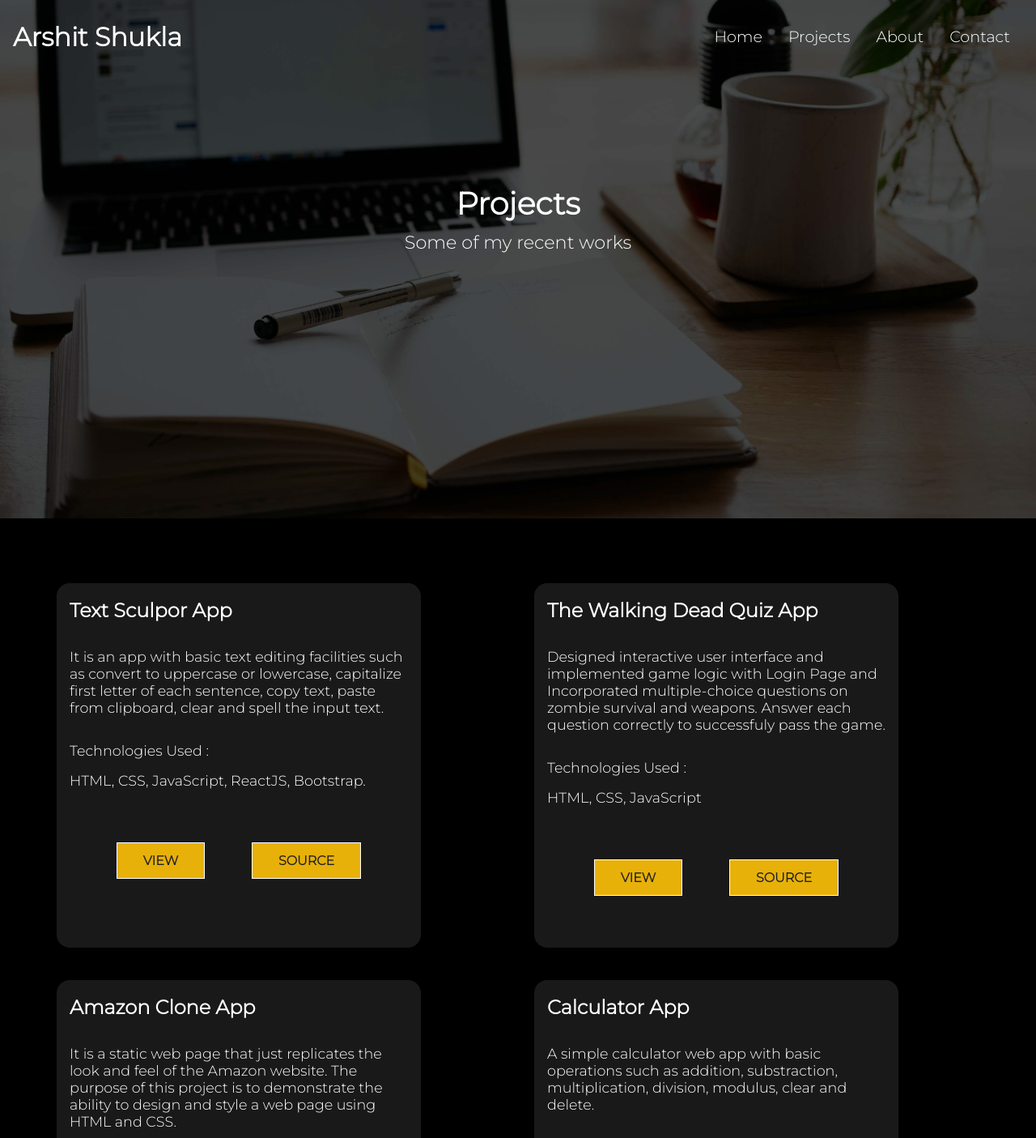
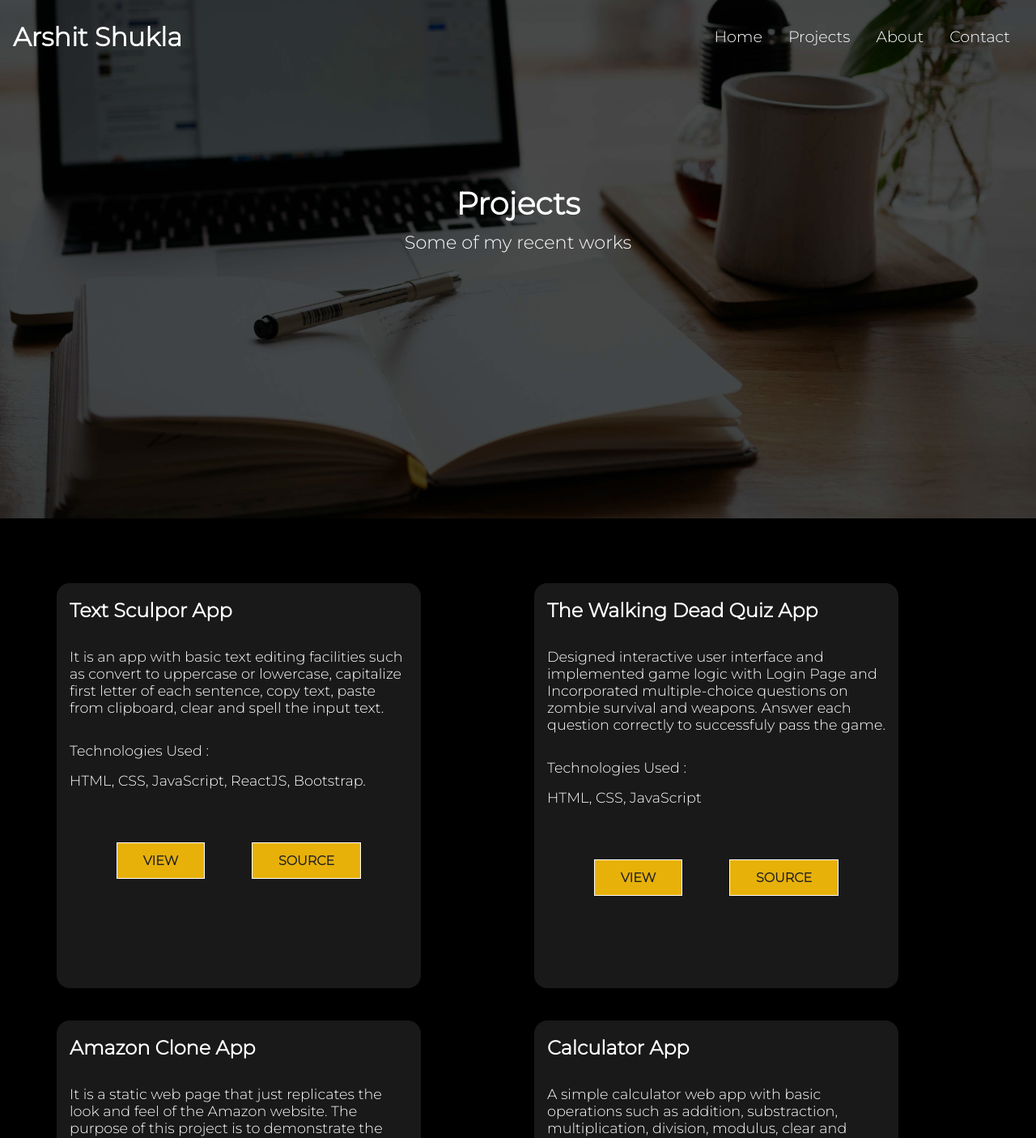
Before and after one commit to arshitshukla/Arshit-Shukla, a React (Create React App) app: page /#/project in a window 1280 px wide. Shown: the top 1405 px of the page at 81% size. Built offline with nearby package versions, Linux system fonts and the light colour scheme.

Commit message:
Update ProjectCard.css

```diff
--- a/src/Components/ProjectCard.css
+++ b/src/Components/ProjectCard.css
@@ -13,7 +13,7 @@
 }
 
 .Project-card{
-    height: 450px;
+    height: 500px;
     border-radius: 1rem;
     word-wrap: break-word;
     max-width:450px;
```
